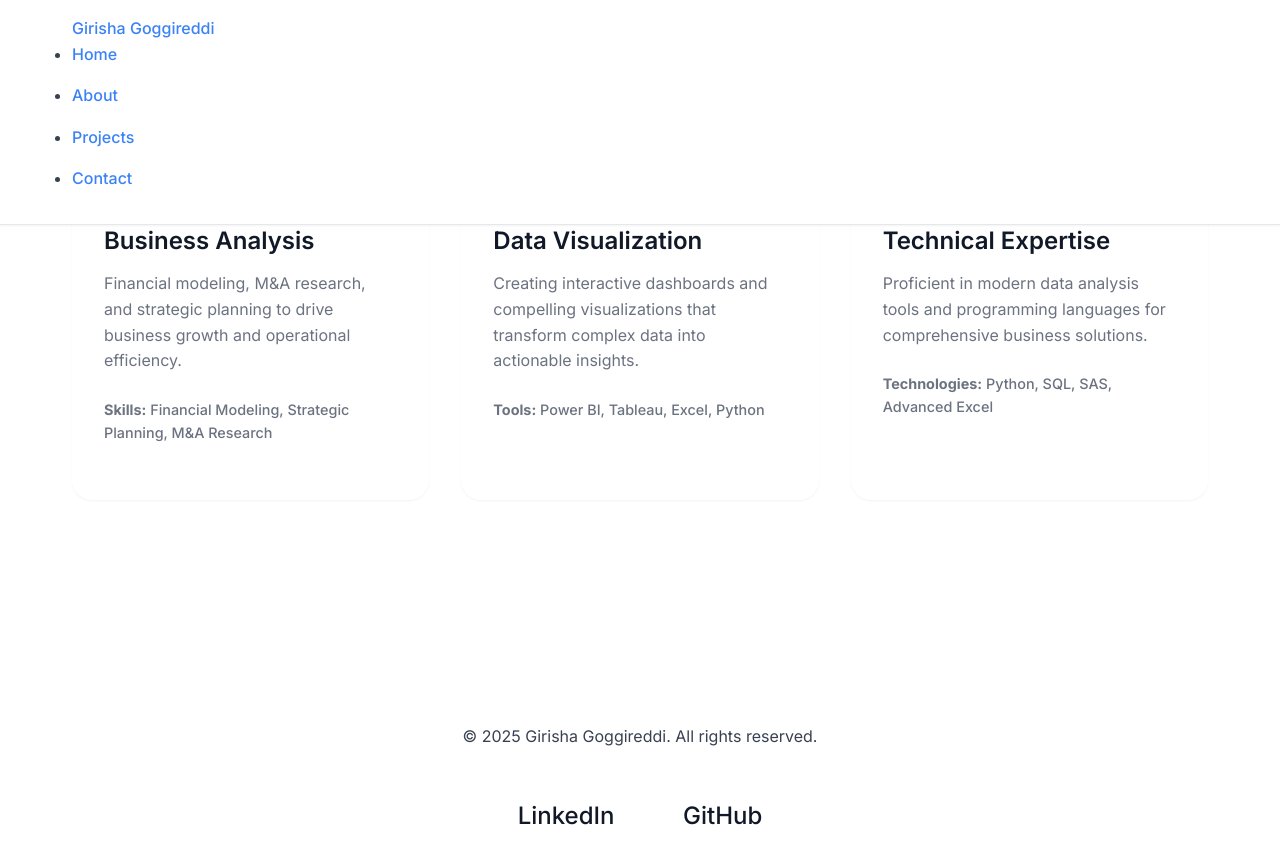
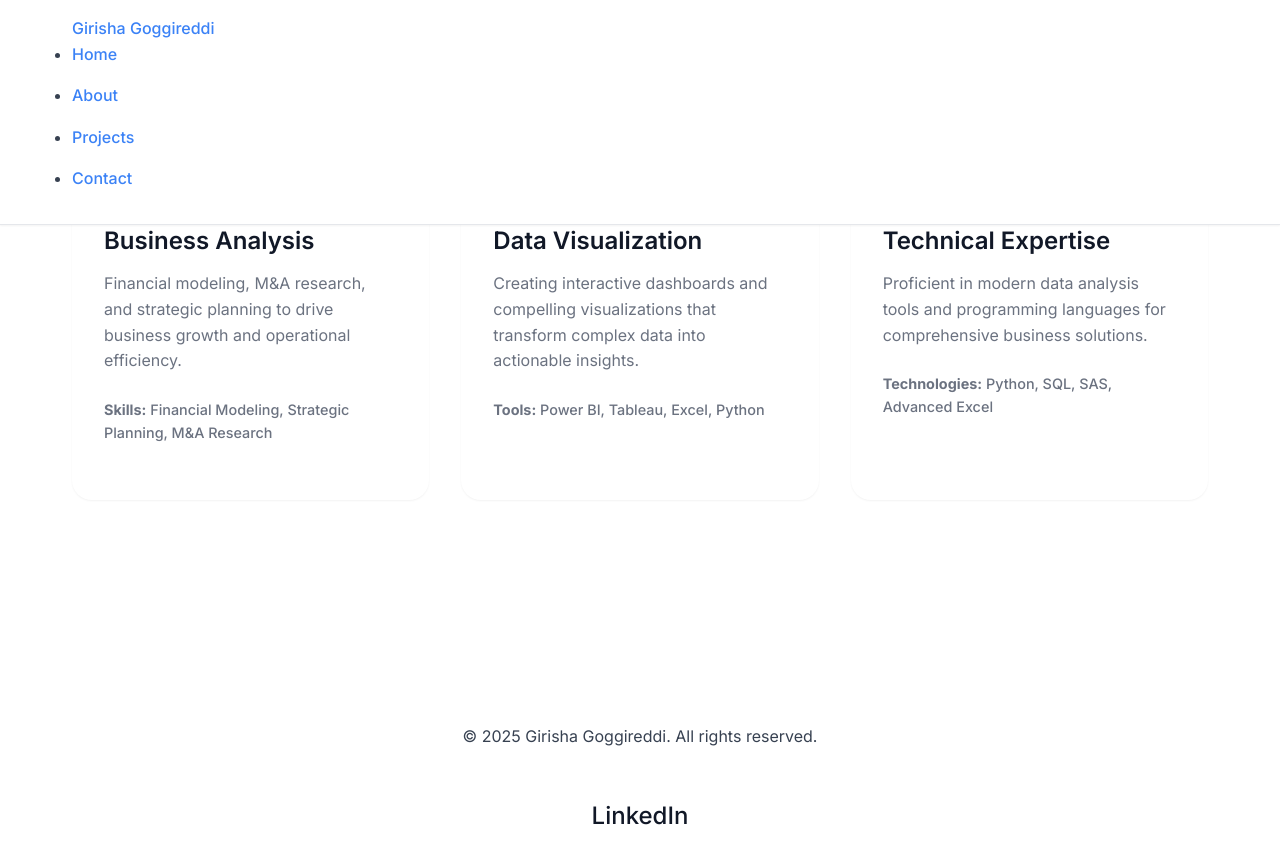
Before and after one commit to girishagoggireddi1/girishagoggireddi1.github.io, a Jekyll site: the page built from index.md, in a window 1280 px wide and 900 px high, scrolled down 927 px. Shown: the top 864 px of the window. Built offline with Jekyll 4.4.1, drawn with Linux system fonts in a browser that asks for light colours.

Commit message:
Remove all GitHub links from site - keep only LinkedIn and email

```diff
--- a/_includes/footer.html
+++ b/_includes/footer.html
@@ -3,7 +3,7 @@
     <p>&copy; 2025 Girisha Goggireddi. All rights reserved.</p>
     <div class="social-links">
       <a href="https://www.linkedin.com/in/girisha-goggireddi/" target="_blank">LinkedIn</a>
-      <a href="https://github.com/girishagoggireddi1" target="_blank">GitHub</a>
+
     </div>
   </div>
 </footer>
--- a/_layouts/home.html
+++ b/_layouts/home.html
@@ -19,7 +19,7 @@
     </div>
     <div class="social-icons" style="display: flex; gap: 1.2rem; justify-content: center;">
       <a href="http://www.linkedin.com/in/girisha-goggireddi" target="_blank" title="LinkedIn" style="font-size: 2rem; color: #0A66C2;"><i class="fab fa-linkedin"></i></a>
-      <a href="https://github.com/girishagoggireddi1/girishagoggireddi1.github.io" target="_blank" title="GitHub" style="font-size: 2rem; color: #333;"><i class="fab fa-github"></i></a>
+
       <a href="mailto:lipikareddi@gmail.com" title="Email" style="font-size: 2rem; color: #EA4335;"><i class="fas fa-envelope"></i></a>
     </div>
   </div>
@@ -187,7 +187,7 @@
 <footer class="site-footer animated" style="background: #3730a3; color: #f1f5f9; padding: 2rem 0 1rem 0; text-align: center; margin-top: 2rem;">
   <div style="margin-bottom: 1rem;">
     <a href="http://www.linkedin.com/in/girisha-goggireddi" target="_blank" style="margin: 0 1rem; color: #f1f5f9;"><i class="fab fa-linkedin"></i></a>
-    <a href="https://github.com/girishagoggireddi1/girishagoggireddi1.github.io" target="_blank" style="margin: 0 1rem; color: #f1f5f9;"><i class="fab fa-github"></i></a>
+
     <a href="mailto:lipikareddi@gmail.com" style="margin: 0 1rem; color: #f1f5f9;"><i class="fas fa-envelope"></i></a>
   </div>
   <div style="font-size: 1rem;">&copy; {{ site.time | date: '%Y' }} Girisha Goggireddi. All rights reserved.</div>
```
